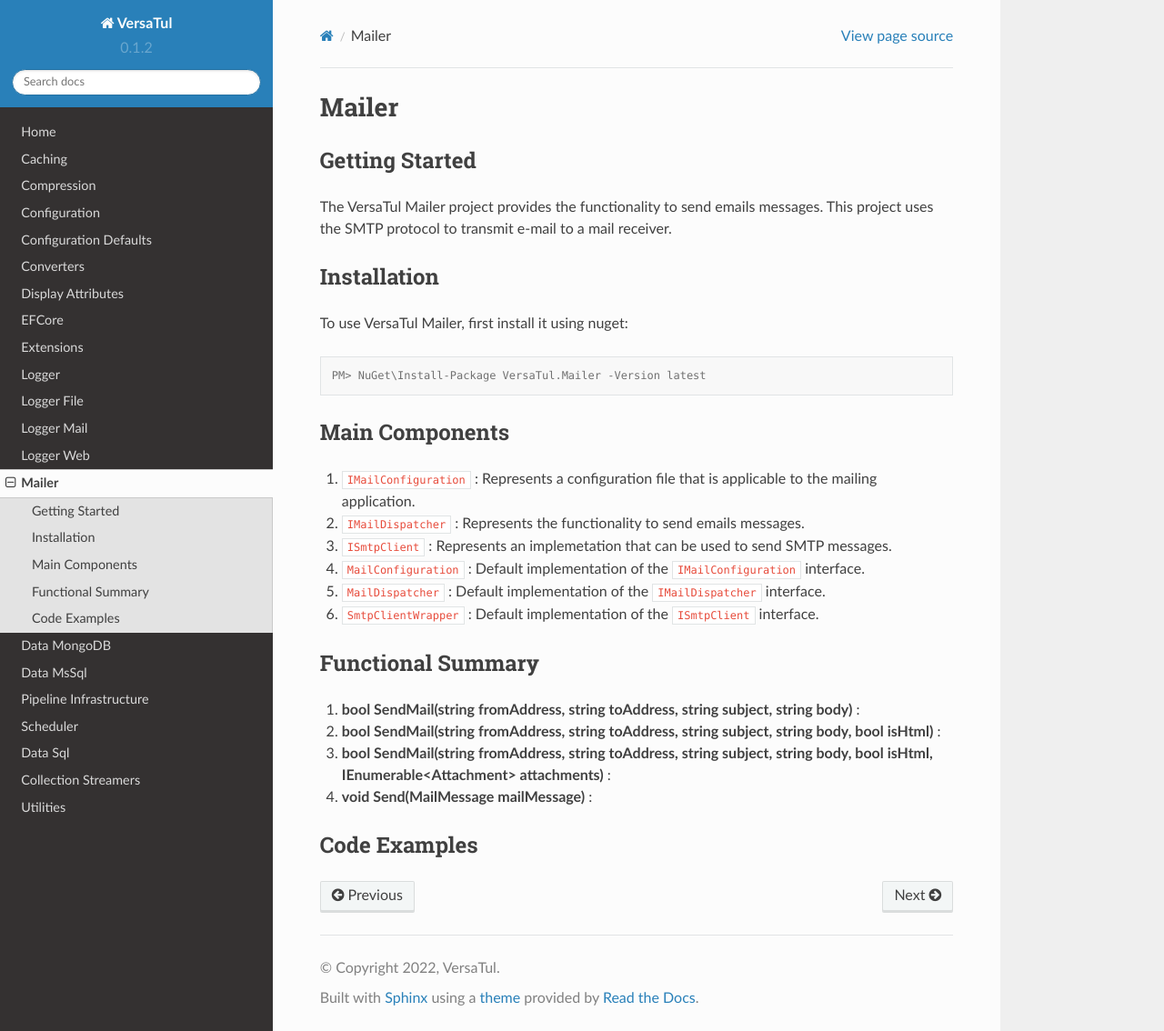
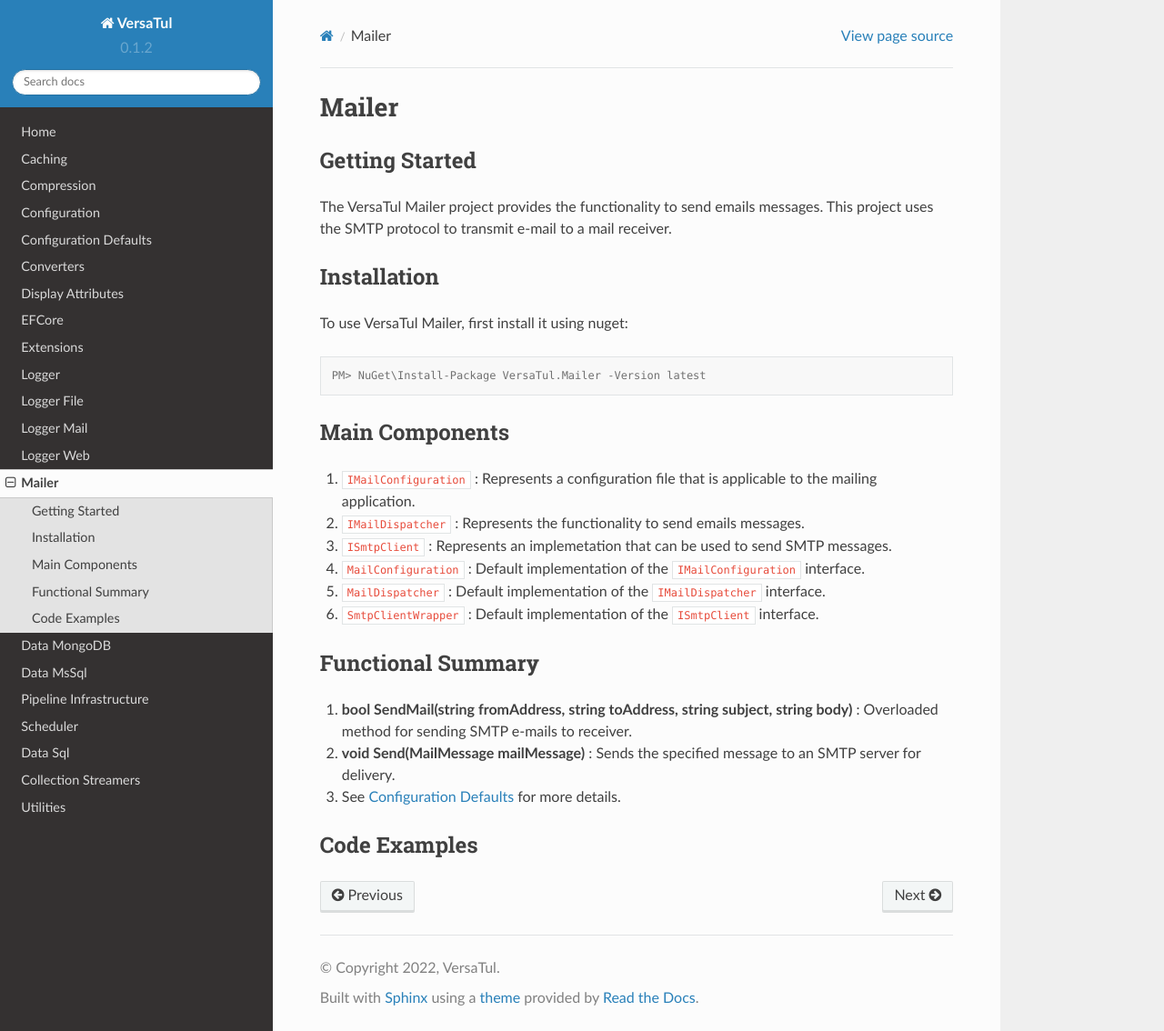
Before and after one commit to BjornWilliams/DocsVersaTul, a Sphinx documentation site: the page built from docs/source/mailer.rst, in a window 1280 px wide and 1134 px high. Shown: the whole window at 91% size. Built offline with Sphinx 7.4.7 and the Read the Docs theme 2.0.0, drawn with Linux system fonts in a browser that asks for light colours.

Commit message:
Update mailer.rst
clean up messages

```diff
--- a/docs/source/mailer.rst
+++ b/docs/source/mailer.rst
@@ -27,10 +27,9 @@
 
 Functional Summary
 ------------------
-1. **bool SendMail(string fromAddress, string toAddress, string subject, string body)** :
-2. **bool SendMail(string fromAddress, string toAddress, string subject, string body, bool isHtml)** :
-3. **bool SendMail(string fromAddress, string toAddress, string subject, string body, bool isHtml, IEnumerable<Attachment> attachments)** :
-4. **void Send(MailMessage mailMessage)** :
+1. **bool SendMail(string fromAddress, string toAddress, string subject, string body)** : Overloaded method for sending SMTP e-mails to receiver.
+2. **void Send(MailMessage mailMessage)** : Sends the specified message to an SMTP server for delivery.
+3. See :doc:`configuration-defaults` for more details.
 
 
 Code Examples
```
